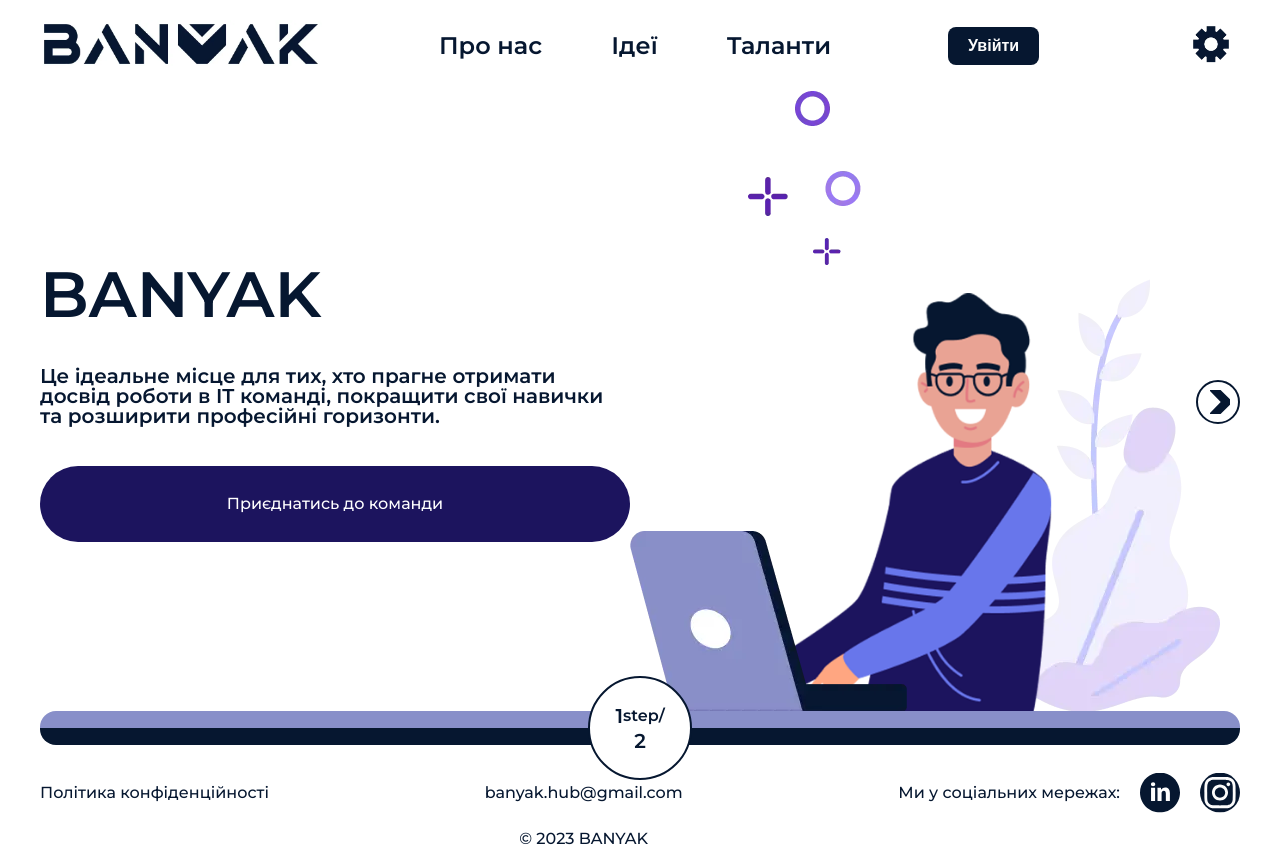
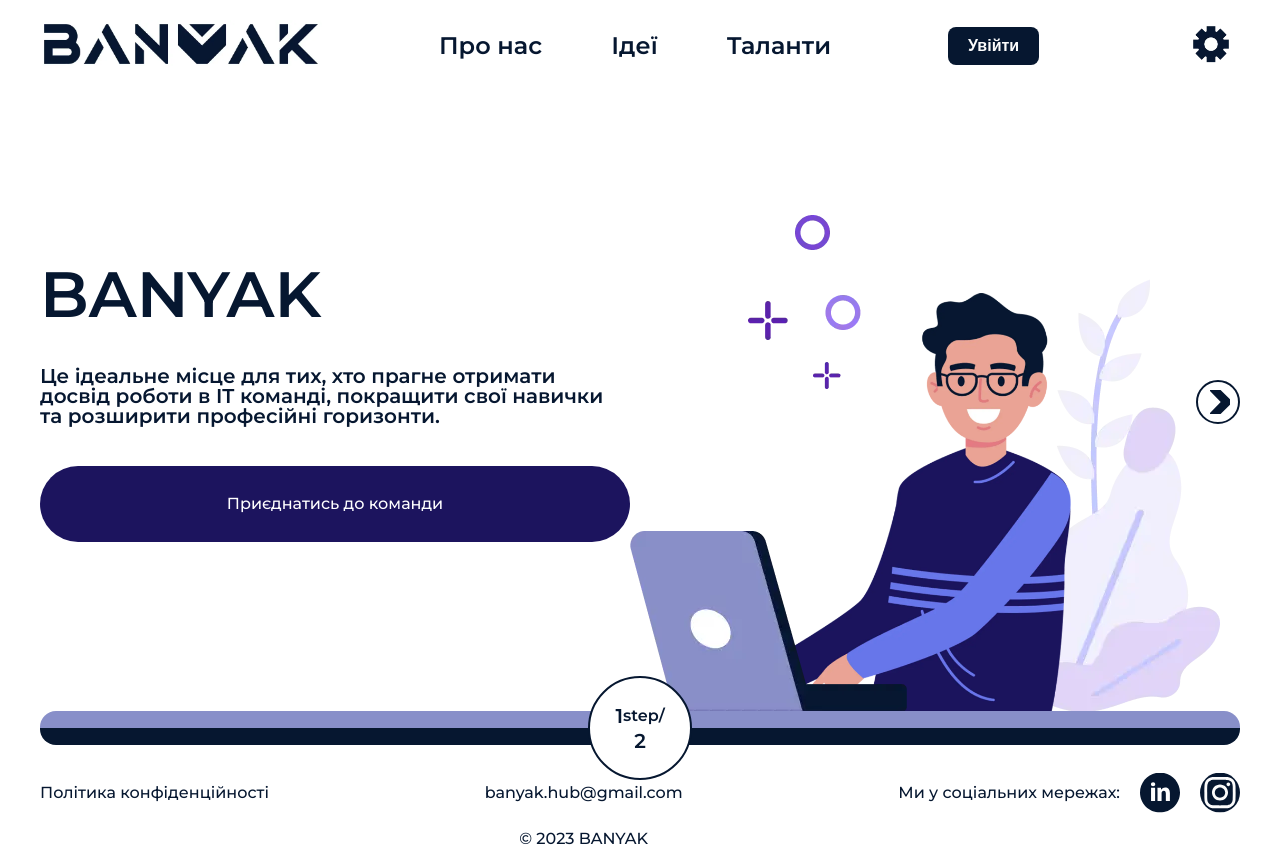
Before and after one commit to vladyslav-kurmaz/banyak, a React (Create React App) app in the folder client/: page / in a window 1280 px wide. Built offline with nearby package versions, Linux system fonts and the light colour scheme.

Commit message:
change  image in MainSliderImg

```diff
--- a/client/src/components/Header/Header.scss
+++ b/client/src/components/Header/Header.scss
@@ -39,6 +39,8 @@
           &:hover {
             color: #5B23A9;
             transition: all .3s;
+            padding-bottom: 7px;
+            border-bottom: 2px solid #5B23A9;
           }
         }
 
--- a/client/src/components/MainSliderImg/MainSliderImg.scss
+++ b/client/src/components/MainSliderImg/MainSliderImg.scss
@@ -42,9 +42,14 @@
       position: absolute;
       bottom: 0;
 
+      & img {
+        width: 450px;
+        height: 500px;
+      }
+
       &.front {
         left: 150%;
-        transform: translateX(-45%);
+        transform: translateX(-55%);
         bottom: -3px;
       }
 
@@ -62,7 +67,7 @@
 
       &.design {
         left: 150%;
-        transform: translateX(-42%);
+        transform: translateX(-45%);
         bottom: -3px;
       }
 
@@ -92,7 +97,7 @@
 
     &__blick {
       position: absolute;
-      top: 0;
+      top: 20%;
       left: 20%;
       z-index: 10;
     }
```
Also changed, not shown: client/src/image/main-page-slider/designer.webp, client/src/image/main-page-slider/frontend.webp.
